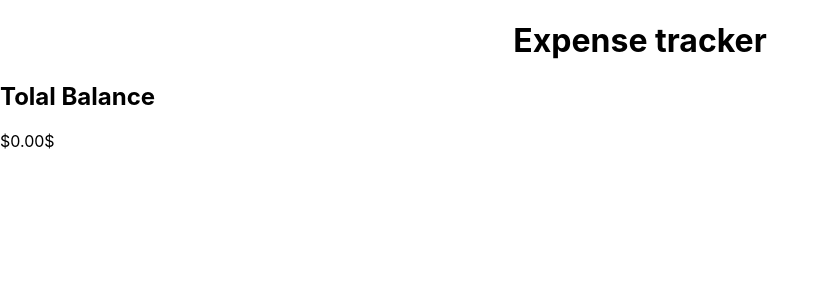
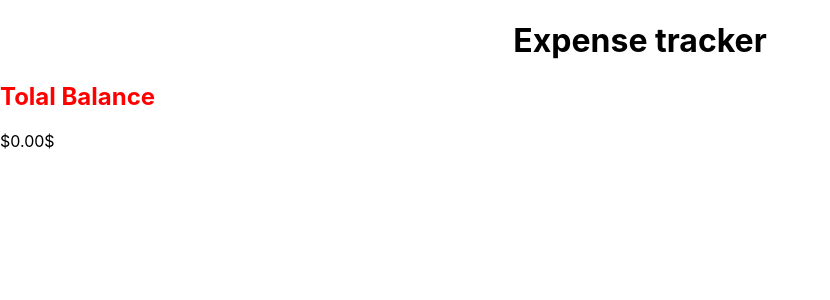
Before and after one commit to sGabunia/expensetracker, a React (Create React App) app: page / in a window 1280 px wide. Shown: the top 300 px of the page, without its empty margins (0-830 px from the left). Built offline with nearby package versions, Linux system fonts and the light colour scheme.

Commit message:
chage header color

```diff
--- a/src/components/Tracker/Tracker.js
+++ b/src/components/Tracker/Tracker.js
@@ -4,7 +4,7 @@ import "./Tracker.css";
 const Tracker = () => {
   return (
     <div>
-      <h2>Tolal Balance</h2>
+      <h2 style={{ color: "red" }}>Tolal Balance</h2>
       <span>$0.00$</span>
     </div>
   );
```
